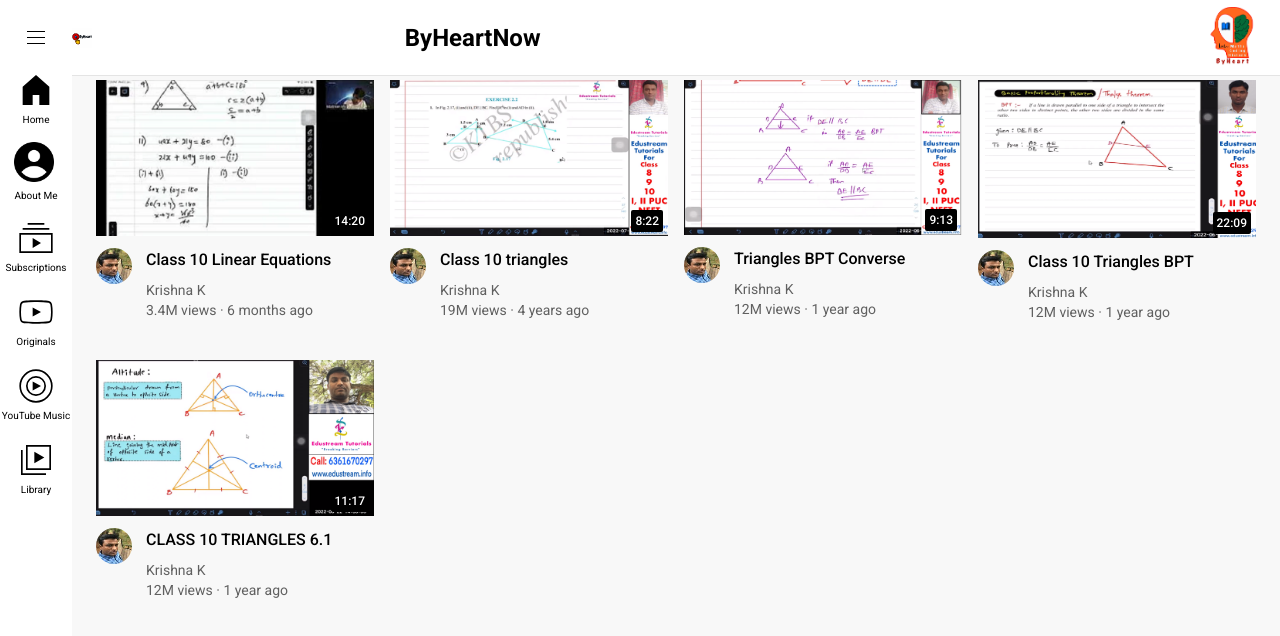
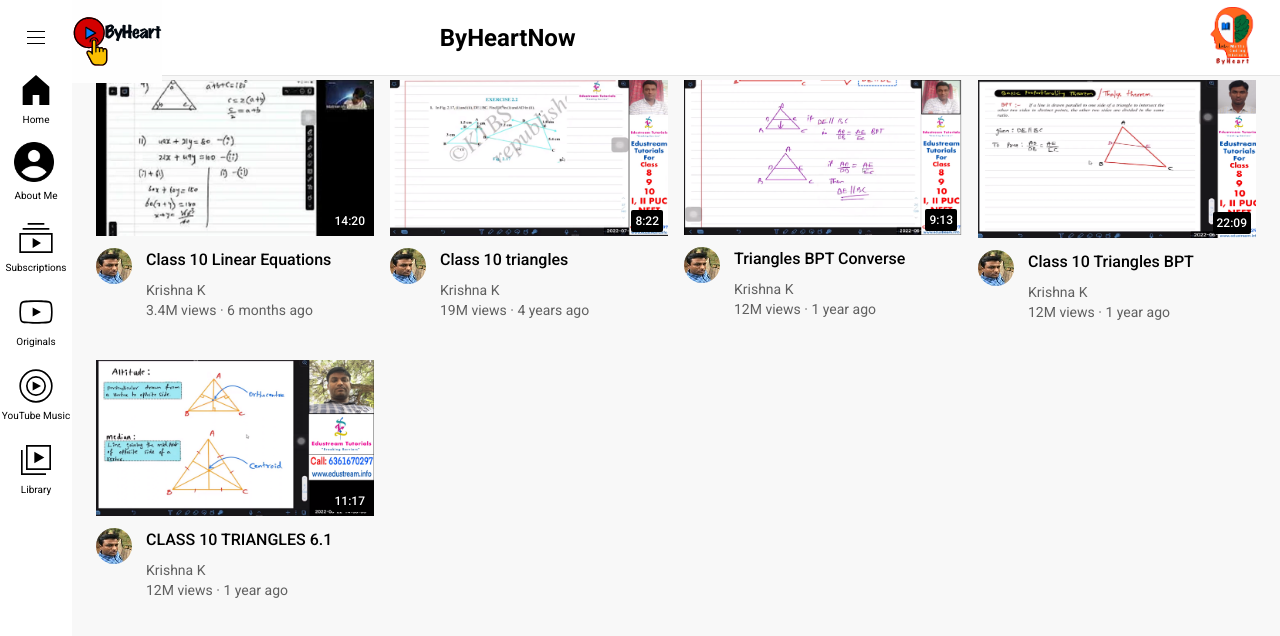
Before and after one commit to byheartthis/byheart, a plain HTML site: page index.html in a window 1280 px wide. Drawn offline with Linux system fonts and the light colour scheme.

Commit message:
Update header.css

```diff
--- a/styles/header.css
+++ b/styles/header.css
@@ -29,7 +29,7 @@
 }
 
 .youtube-logo {
-  height: 20px;
+  height: 90px;
 }
 
 .middle-section {
```
